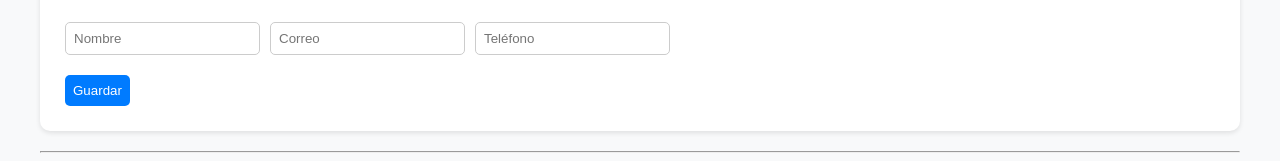
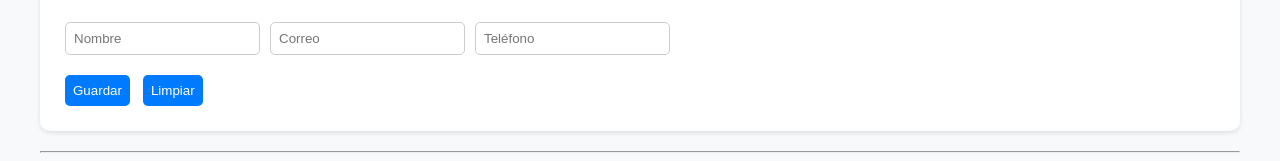
Before and after one commit to AlejandroTriana-git/BARBERIA_CRUD, a React (Create React App) app in the folder frontend/: page / in a window 1280 px wide. Shown: the part 335-496 px from the top of the page. Built offline with nearby package versions, Linux system fonts and the light colour scheme; no server answers.

Commit message:
Cambio en verificaciones

```diff
--- a/frontend/src/components/ClientForm.js
+++ b/frontend/src/components/ClientForm.js
@@ -1,5 +1,7 @@
 
 import React, { useState, useEffect } from "react";
+
+
 
 function ClientForm({ clientToEdit, onSaveComplete }) {
 
@@ -25,8 +27,14 @@ function ClientForm({ clientToEdit, onSaveComplete }) {
 
   const handleSubmit = async (e) => {
     e.preventDefault();
+
+    // VALIDACIÓN DE TELÉFONO
+    if (!/^[0-9]+$/.test(telefono)) {
+      alert("¡En el campo teléfono solo se aceptan números!");
+      return; // Detener envío
+    }
+
     setSaving(true);
-
     const payload = {
       nombre: nombre.trim(),
       correo: correo.trim(),
@@ -94,6 +102,7 @@ function ClientForm({ clientToEdit, onSaveComplete }) {
         placeholder="Teléfono"
         value={telefono}
         onChange={(e) => setTelefono(e.target.value)}
+        maxLength={10}
         required
       />
 
@@ -101,6 +110,24 @@ function ClientForm({ clientToEdit, onSaveComplete }) {
         <button type="submit" disabled={saving}>
           {saving ? (clientToEdit ? "Actualizando..." : "Guardando...") : (clientToEdit ? "Actualizar" : "Guardar")}
         </button>
+
+
+        {!clientToEdit && (
+          <button
+            type="button"
+            onClick={() => {
+              // cancelar edición: limpiar
+              setNombre("");
+              setCorreo("");
+              setTelefono("");
+              if (typeof onSaveComplete === "function") onSaveComplete();
+            }}
+            style={{ marginLeft: 8 }}
+            disabled={saving}
+          >
+            Limpiar
+          </button>
+        )}
 
         {clientToEdit && (
           <button
--- a/frontend/src/components/ReservForm.js
+++ b/frontend/src/components/ReservForm.js
@@ -437,7 +437,7 @@ function ReservForm({ reservaEditar, onReservaCreada, onCancelarEdicion }) {
             value={fecha}
             onChange={(e) => setFecha(e.target.value)}
             min={new Date().toISOString().split('T')[0]}
-            style={{ width: '100%', padding: '8px', fontSize: '14px' }}
+            style={{ width: '98%', padding: '8px', fontSize: '14px' }}
             required
           />
         </div>
@@ -483,7 +483,7 @@ function ReservForm({ reservaEditar, onReservaCreada, onCancelarEdicion }) {
             value={detalle}
             onChange={(e) => setDetalle(e.target.value)}
             placeholder="Escribe algún detalle adicional..."
-            style={{ width: '100%', padding: '8px', fontSize: '14px', minHeight: '80px' }}
+            style={{ width: '99%', padding: '8px', fontSize: '14px', minHeight: '80px' }}
           />
         </div>
 
```
